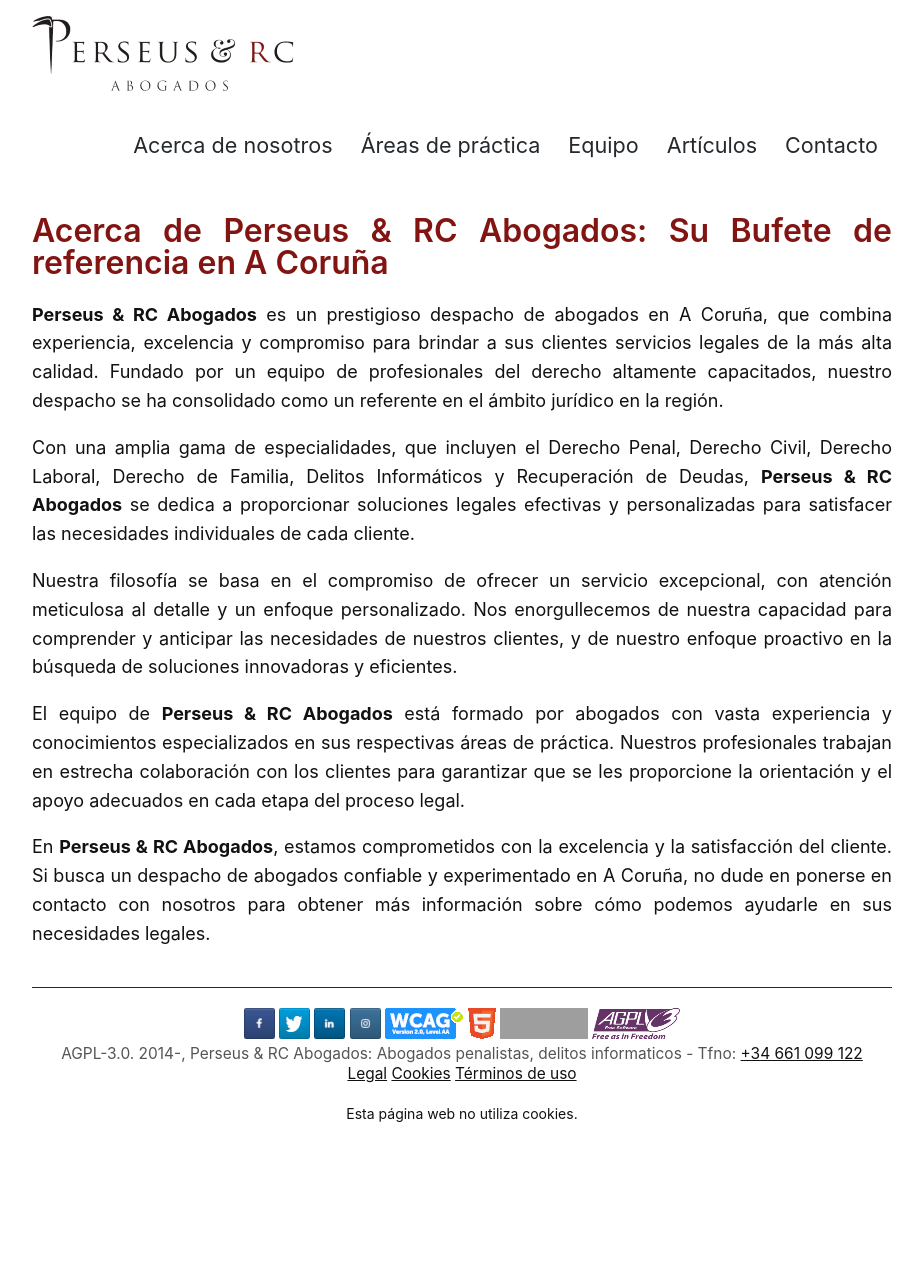
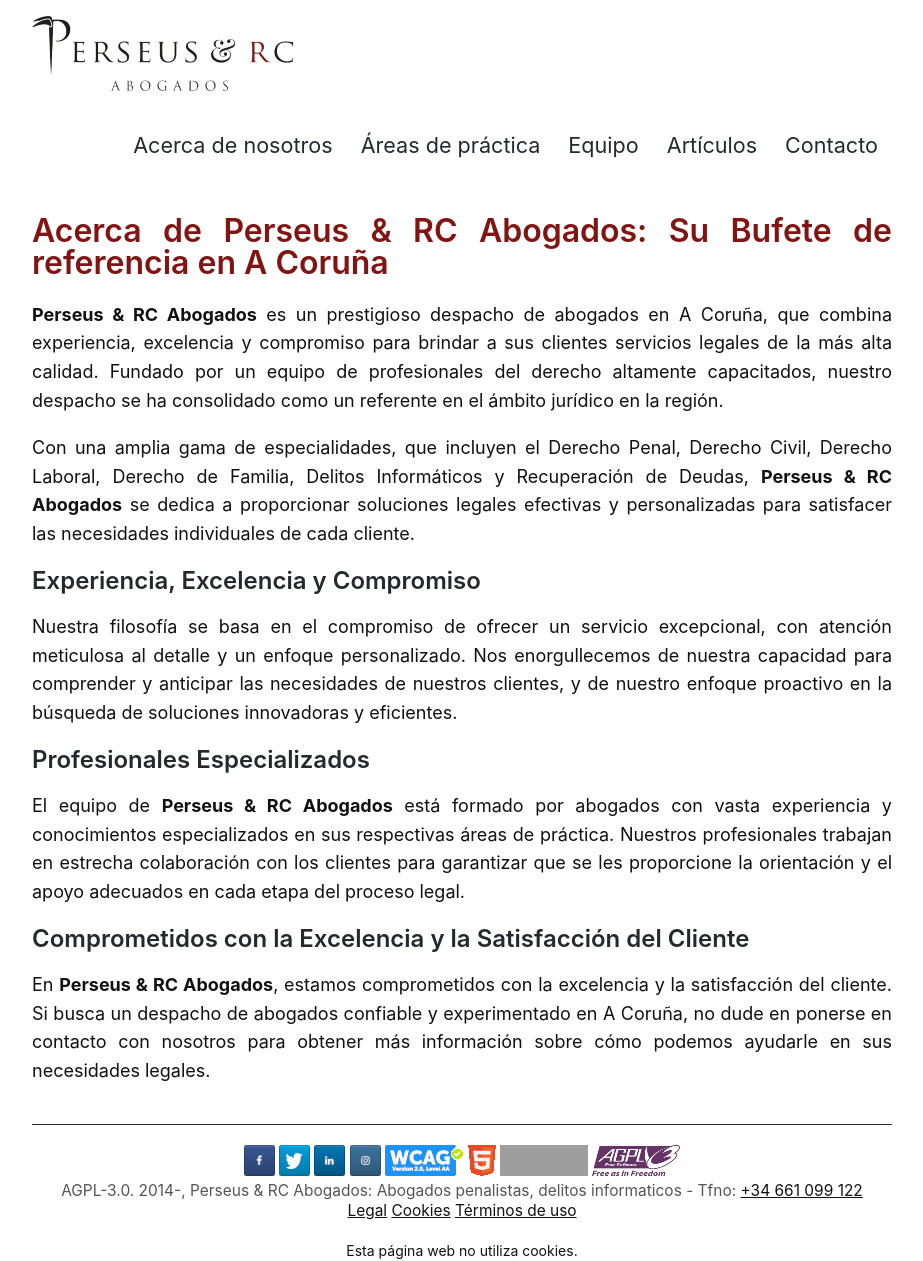
Before and after one commit to streaming10/perseusnew, a Jekyll site: the page built from acerca-de-nosotros.md, in a window 1280 px wide. Shown: the whole page, without its empty margins (158-1081 px from the left). Built offline with Jekyll 4.4.1, drawn with Linux system fonts in a browser that asks for light colours; our own code applies the rules of GitHub Pages for plain Markdown files; before the commit the page ends 1124 px from its top, so only the background shows below that; grey boxes are pictures that could not be loaded.

Commit message:
Update acerca-de-nosotros.md

```diff
--- a/acerca-de-nosotros.md
+++ b/acerca-de-nosotros.md
@@ -4,8 +4,14 @@
 
 Con una amplia gama de especialidades, que incluyen el Derecho Penal, Derecho Civil, Derecho Laboral, Derecho de Familia, Delitos Informáticos y Recuperación de Deudas, **Perseus & RC Abogados** se dedica a proporcionar soluciones legales efectivas y personalizadas para satisfacer las necesidades individuales de cada cliente.
 
+## Experiencia, Excelencia y Compromiso
+
 Nuestra filosofía se basa en el compromiso de ofrecer un servicio excepcional, con atención meticulosa al detalle y un enfoque personalizado. Nos enorgullecemos de nuestra capacidad para comprender y anticipar las necesidades de nuestros clientes, y de nuestro enfoque proactivo en la búsqueda de soluciones innovadoras y eficientes.
+
+## Profesionales Especializados
 
 El equipo de **Perseus & RC Abogados** está formado por abogados con vasta experiencia y conocimientos especializados en sus respectivas áreas de práctica. Nuestros profesionales trabajan en estrecha colaboración con los clientes para garantizar que se les proporcione la orientación y el apoyo adecuados en cada etapa del proceso legal.
 
+## Comprometidos con la Excelencia y la Satisfacción del Cliente
+
 En **Perseus & RC Abogados**, estamos comprometidos con la excelencia y la satisfacción del cliente. Si busca un despacho de abogados confiable y experimentado en A Coruña, no dude en ponerse en contacto con nosotros para obtener más información sobre cómo podemos ayudarle en sus necesidades legales.
```
